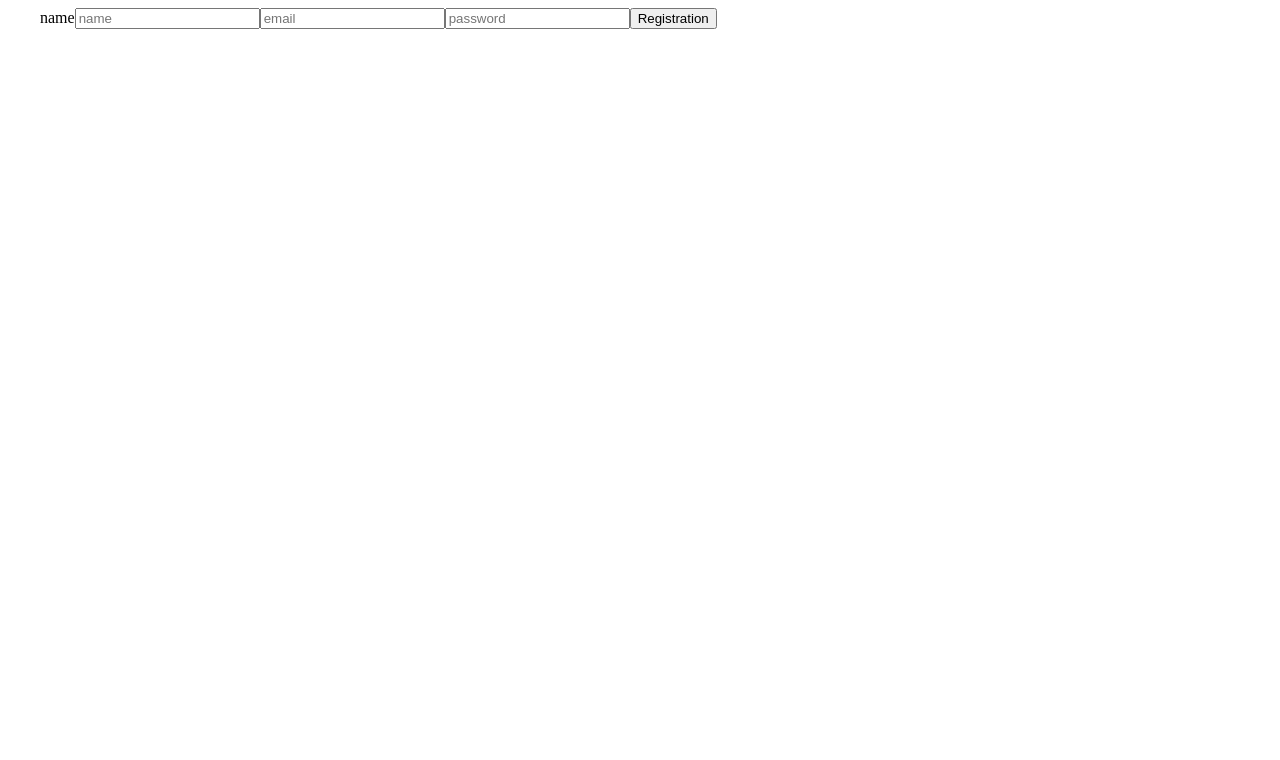
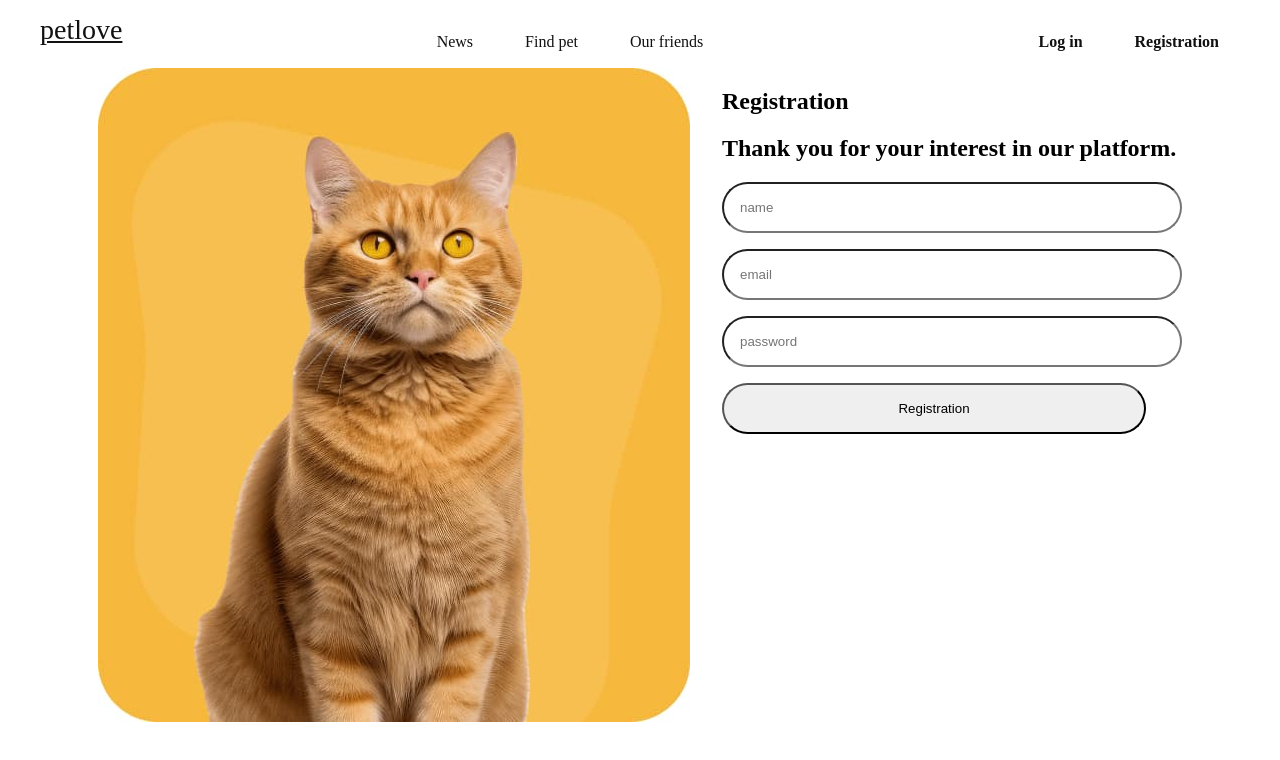
Before and after one commit to JuliaNedilchak/petlove-ai, a React (Vite) app in the folder frontend/: page /register in a window 1280 px wide. Shown: the top 760 px of the page. Built offline with nearby package versions, Linux system fonts and the light colour scheme.

Commit message:
details to auth

```diff
--- a/frontend/src/pages/LoginPage/LoginPage.jsx
+++ b/frontend/src/pages/LoginPage/LoginPage.jsx
@@ -6,6 +6,7 @@ import { login } from '../../redux/auth/authOperations';
 import Header from '../../components/Header/Header';
 import dogLogin from '../../assets/dogLogin.jpg';
 import css from './LoginPage.module.css';
+import { useNavigate } from 'react-router-dom';
 
 const LoginSchema = Yup.object({
   email:
@@ -20,9 +21,16 @@ const initialValues=({
 })
 
 const LoginPage = () => {
+  const navigate=useNavigate();
   const dispatch= useDispatch();
-  const handleSubmit=values=>{
-    dispatch(login(values))
+  const handleSubmit= async values=>{
+    try{
+ dispatch(login(values)).unwrap();
+ navigate('/profile');
+  }
+   catch(error){
+    console.log(error);
+   }
   }
   return (
 
--- a/frontend/src/pages/ProfilePage/ProfilePage.jsx
+++ b/frontend/src/pages/ProfilePage/ProfilePage.jsx
@@ -1,9 +1,11 @@
-import React from 'react'
+
+
 
 const ProfilePage = () => {
+
   return (
     <div>
-      profile
+     <h2>jhgjhygjh</h2>
     </div>
   )
 }
--- a/frontend/src/pages/RegisterPage/RegisterPage.jsx
+++ b/frontend/src/pages/RegisterPage/RegisterPage.jsx
@@ -3,6 +3,9 @@ import { ErrorMessage, Field, Form, Formik } from 'formik';
 import { useDispatch } from 'react-redux';
 import * as Yup from 'yup';
 import { register } from '../../redux/auth/authOperations';
+import Header from '../../components/Header/Header';
+import cat from '../../assets/cat.jpg';
+import css from './RegisterPage.module.css';
 
 const initialValues=({
   name:'',
@@ -33,31 +36,41 @@ const RegisterPage = () => {
 }
 
     return (
-   <section>
+
     <div className='container'>
+    <Header className='dark'/>
+    <section className={css.RegisterPage}>
+    <div>
+      <img src={cat} alt='cat'/>
+    </div>
+    <div className={css.form}>
+    <h1>Registration</h1>
+    <h2>Thank you for your interest in our platform.</h2>
       <Formik
       initialValues={initialValues}
        validationSchema={RegisterSchema}
        onSubmit={handleSubmit}>
-       <Form>
-        <label>
-          name
-<Field name='name' type='text' placeholder='name'/>
+       <Form className={css.inputs}>
+        <label className={css.label}>
+
+<Field  className={css.field} name='name' type='text' placeholder='name'/>
 <ErrorMessage name='name' component='p'/>
         </label>
-        <label>
-          <Field name='email' type='email' placeholder='email'/>
+        <label className={css.label}>
+          <Field  className={css.field} name='email' type='email' placeholder='email'/>
           <ErrorMessage name='email' component='p'/>
           </label>
-           <label>
-          <Field name='password' type='password' placeholder='password'/>
+           <label className={css.label}>
+          <Field  className={css.field} name='password' type='password' placeholder='password'/>
           <ErrorMessage name='password' component='p'/>
           </label>
-          <button type='submit'>Registration</button>
+          <button className={css.button} type='submit'>Registration</button>
        </Form>
 </Formik>
+</div>
+</section>
     </div>
-   </section>
+
   )
 }
 
--- /dev/null
+++ b/frontend/src/pages/RegisterPage/RegisterPage.module.css
@@ -0,0 +1,28 @@
+.RegisterPage{
+     display: flex;
+    gap: 32px;
+    justify-content: center;
+
+}
+
+.field{
+     padding: 16px;
+    border-radius: 30px;
+      width: 424px;
+}
+
+.inputs{
+    display: flex;
+    flex-direction: column;
+   gap: 16px;
+
+}
+
+.button{
+    display: flex;
+    padding: 16px;
+    border-radius: 30px;
+      width: 424px;
+      align-items: center;
+      justify-content: center;
+}
```
Also changed, not shown: frontend/src/assets/cat.jpg (added), frontend/src/redux/auth/authSelectors.js (renamed from frontend/src/redux/auth/authSelectorss.js).
